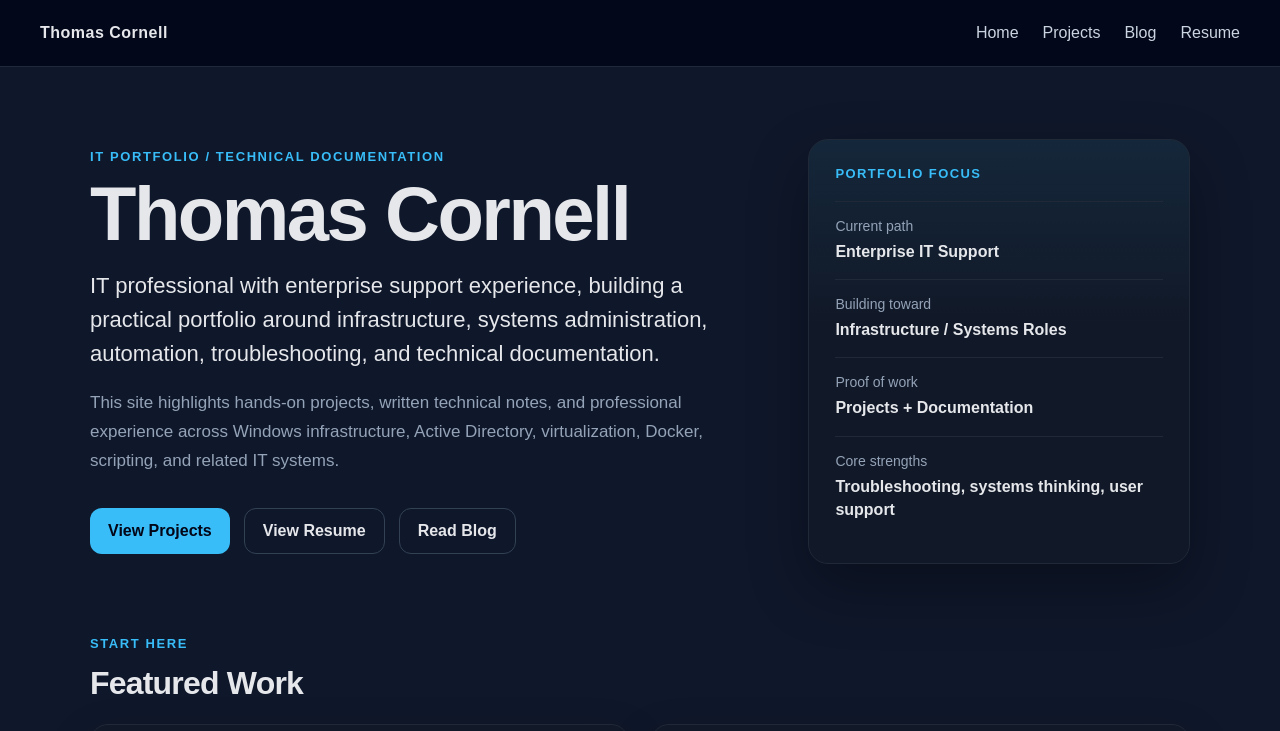
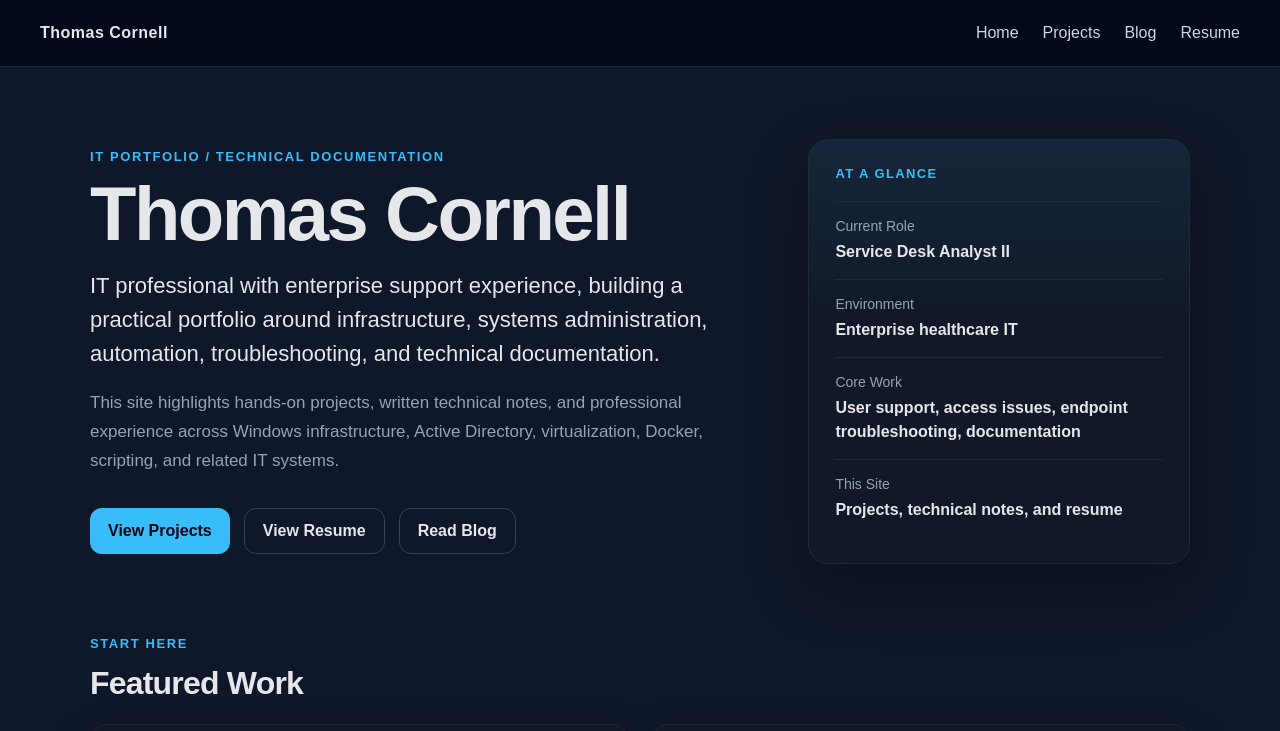
Before and after one commit to thcornell/portfolio-site, a Next.js app: page / in a window 1280 px wide. Shown: the top 731 px of the page. Built offline with nearby package versions, Linux system fonts and the light colour scheme.

Commit message:
remove portfolio focus

```diff
--- a/app/page.tsx
+++ b/app/page.tsx
@@ -37,26 +37,28 @@ export default function Home() {
         </div>
 
         <aside className="home-summary-card">
-          <p className="summary-label">Portfolio Focus</p>
+  <p className="summary-label">At a Glance</p>
 
   <div className="summary-item">
-            <span>Current path</span>
-            <strong>Enterprise IT Support</strong>
+    <span>Current Role</span>
+    <strong>Service Desk Analyst II</strong>
   </div>
 
   <div className="summary-item">
-            <span>Building toward</span>
-            <strong>Infrastructure / Systems Roles</strong>
+    <span>Environment</span>
+    <strong>Enterprise healthcare IT</strong>
   </div>
 
   <div className="summary-item">
-            <span>Proof of work</span>
-            <strong>Projects + Documentation</strong>
+    <span>Core Work</span>
+    <strong>
+      User support, access issues, endpoint troubleshooting, documentation
+    </strong>
   </div>
 
   <div className="summary-item">
-            <span>Core strengths</span>
-            <strong>Troubleshooting, systems thinking, user support</strong>
+    <span>This Site</span>
+    <strong>Projects, technical notes, and resume</strong>
   </div>
 </aside>
       </section>
```
Lines whose indentation alone changed are shown as unchanged.
